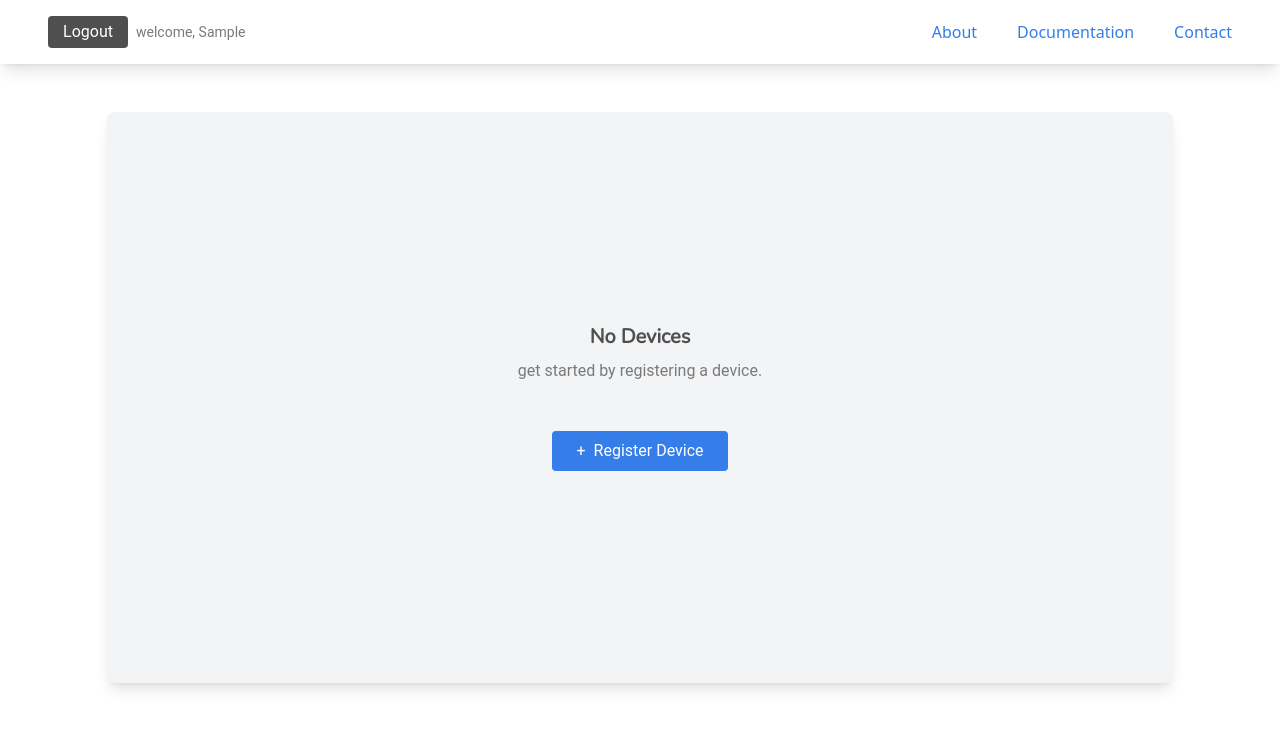
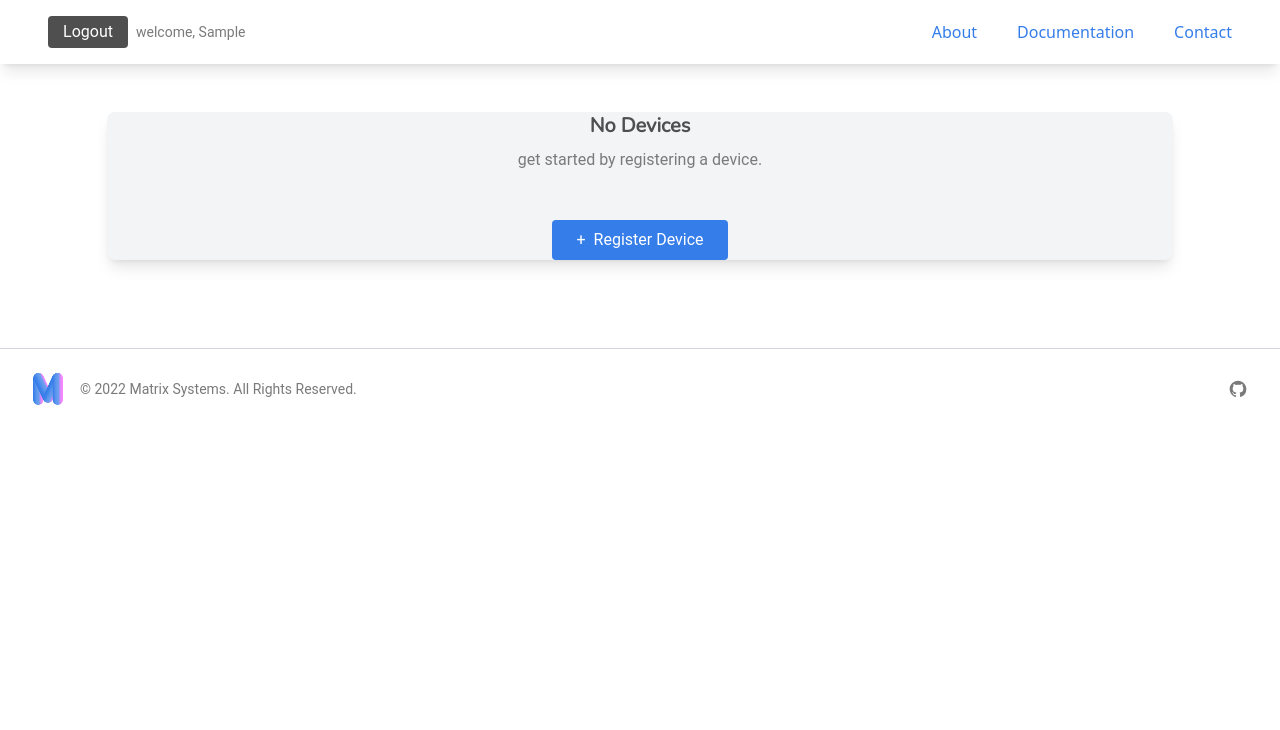
Before and after one commit to ryanpepe2000/mscs710-backend, a Flask app: page /dashboard in a window 1280 px wide. Shown: the top 730 px of the page. Run offline with Flask 2, Linux system fonts and the light colour scheme; the visitor is signed in with stand-in values (Sample User, id 1); data comes from the database, SQL or seed files in the repository; data that the repository does not hold is empty; parts of the project's set-up code (start-up, migrations or seed data) failed here and were passed over.

Commit message:
Developed Footer Design

```diff
--- a/matrix-server/app/static/main.css
+++ b/matrix-server/app/static/main.css
@@ -793,6 +793,10 @@ Ensure the default browser behavior of the `hidden` attribute.
   width: 11rem;
 }
 
+.w-8{
+  width: 2rem;
+}
+
 .min-w-full{
   min-width: 100%;
 }
@@ -888,6 +892,10 @@ Ensure the default browser behavior of the `hidden` attribute.
   border-bottom-width: 1px;
 }
 
+.border-t{
+  border-top-width: 1px;
+}
+
 .border-gray-300{
   --tw-border-opacity: 1;
   border-color: rgb(209 213 219 / var(--tw-border-opacity));
@@ -976,6 +984,11 @@ Ensure the default browser behavior of the `hidden` attribute.
   padding-right: 1.25rem;
 }
 
+.py-6{
+  padding-top: 1.5rem;
+  padding-bottom: 1.5rem;
+}
+
 .py-4{
   padding-top: 1rem;
   padding-bottom: 1rem;
@@ -1076,6 +1089,11 @@ Ensure the default browser behavior of the `hidden` attribute.
 .text-matrix_blue-200{
   --tw-text-opacity: 1;
   color: rgb(16 69 147 / var(--tw-text-opacity));
+}
+
+.text-gray-500{
+  --tw-text-opacity: 1;
+  color: rgb(107 114 128 / var(--tw-text-opacity));
 }
 
 .text-matrix_blue-100{
@@ -1526,6 +1544,11 @@ Ensure the default browser behavior of the `hidden` attribute.
   color: rgb(53 125 233 / var(--tw-text-opacity));
 }
 
+.hover\:text-gray-900:hover{
+  --tw-text-opacity: 1;
+  color: rgb(17 24 39 / var(--tw-text-opacity));
+}
+
 .hover\:text-matrix_blue-200:hover{
   --tw-text-opacity: 1;
   color: rgb(16 69 147 / var(--tw-text-opacity));
@@ -1570,6 +1593,13 @@ Ensure the default browser behavior of the `hidden` attribute.
   --tw-ring-offset-color: #f3f4f6;
 }
 
+@media (prefers-color-scheme: dark){
+  .dark\:hover\:text-white:hover{
+    --tw-text-opacity: 1;
+    color: rgb(255 255 255 / var(--tw-text-opacity));
+  }
+}
+
 @media (min-width: 768px){
   .md\:m-4{
     margin: 1rem;
--- /dev/null
+++ b/matrix-server/app/templates/components/matrix_footer.html
@@ -0,0 +1,15 @@
+<footer class="relative mt-10 w-full border-t border-gray-300 z-0">
+    <div class="flex flex-row max-w-screen-xl py-6 px-4 md:px-6 lg:px-8 mx-auto justify-between">
+        <a href="{{ url_for('main.main_page') }}">
+            <div class="flex flex-row items-center">
+                <img class="w-8 h-8 mr-4" src="{{ url_for('static', filename='assets/matrix-primary.svg') }}" alt="Matrix Systems Logo">
+                <span class="text-sm text-matrix_gray-100 font-['roboto']">© <script>document.write(new Date().getFullYear());</script> Matrix Systems. All Rights Reserved.</span>
+            </div>
+        </a>
+        <div class="flex flex-row h-8 items-center justify-center">
+            <a href="#" class="m-auto text-gray-500 hover:text-gray-900 dark:hover:text-white">
+                <svg class="w-5 h-5" fill="#7A7A7A" viewBox="0 0 24 24" aria-hidden="true"><path fill-rule="evenodd" d="M12 2C6.477 2 2 6.484 2 12.017c0 4.425 2.865 8.18 6.839 9.504.5.092.682-.217.682-.483 0-.237-.008-.868-.013-1.703-2.782.605-3.369-1.343-3.369-1.343-.454-1.158-1.11-1.466-1.11-1.466-.908-.62.069-.608.069-.608 1.003.07 1.531 1.032 1.531 1.032.892 1.53 2.341 1.088 2.91.832.092-.647.35-1.088.636-1.338-2.22-.253-4.555-1.113-4.555-4.951 0-1.093.39-1.988 1.029-2.688-.103-.253-.446-1.272.098-2.65 0 0 .84-.27 2.75 1.026A9.564 9.564 0 0112 6.844c.85.004 1.705.115 2.504.337 1.909-1.296 2.747-1.027 2.747-1.027.546 1.379.202 2.398.1 2.651.64.7 1.028 1.595 1.028 2.688 0 3.848-2.339 4.695-4.566 4.943.359.309.678.92.678 1.855 0 1.338-.012 2.419-.012 2.747 0 .268.18.58.688.482A10.019 10.019 0 0022 12.017C22 6.484 17.522 2 12 2z" clip-rule="evenodd" /></svg>
+            </a>
+        </div>
+    </div>
+</footer>
--- a/matrix-server/app/templates/dash/dashboard.html
+++ b/matrix-server/app/templates/dash/dashboard.html
@@ -3,7 +3,7 @@
 Matrix - Dashboard
 {% endblock %}
 {% block content %}
-    <div class="z-0 max-w-screen-xl h-5/6 mx-auto flex flex-col">
+    <div class="z-0 max-w-screen-xl mx-auto flex flex-col flex-grow">
         {% if devices != None %}
             <!-- Dashboard Sub Menu -->
             <div class="flex flex-col w-full px-4 mx-auto md:px-6 lg:px-8 justify-between md:justify-start">
@@ -221,6 +221,7 @@ Matrix - Dashboard
             </div>
         {% endif %}
     </div>
+    {% include 'components/matrix_footer.html' %}
     <script type="text/javascript" src="{{ url_for('static', filename='dash.js') }}"></script>
     <script type="text/javascript">
         // Send Metric Chart Data for Chart.js Population
```
